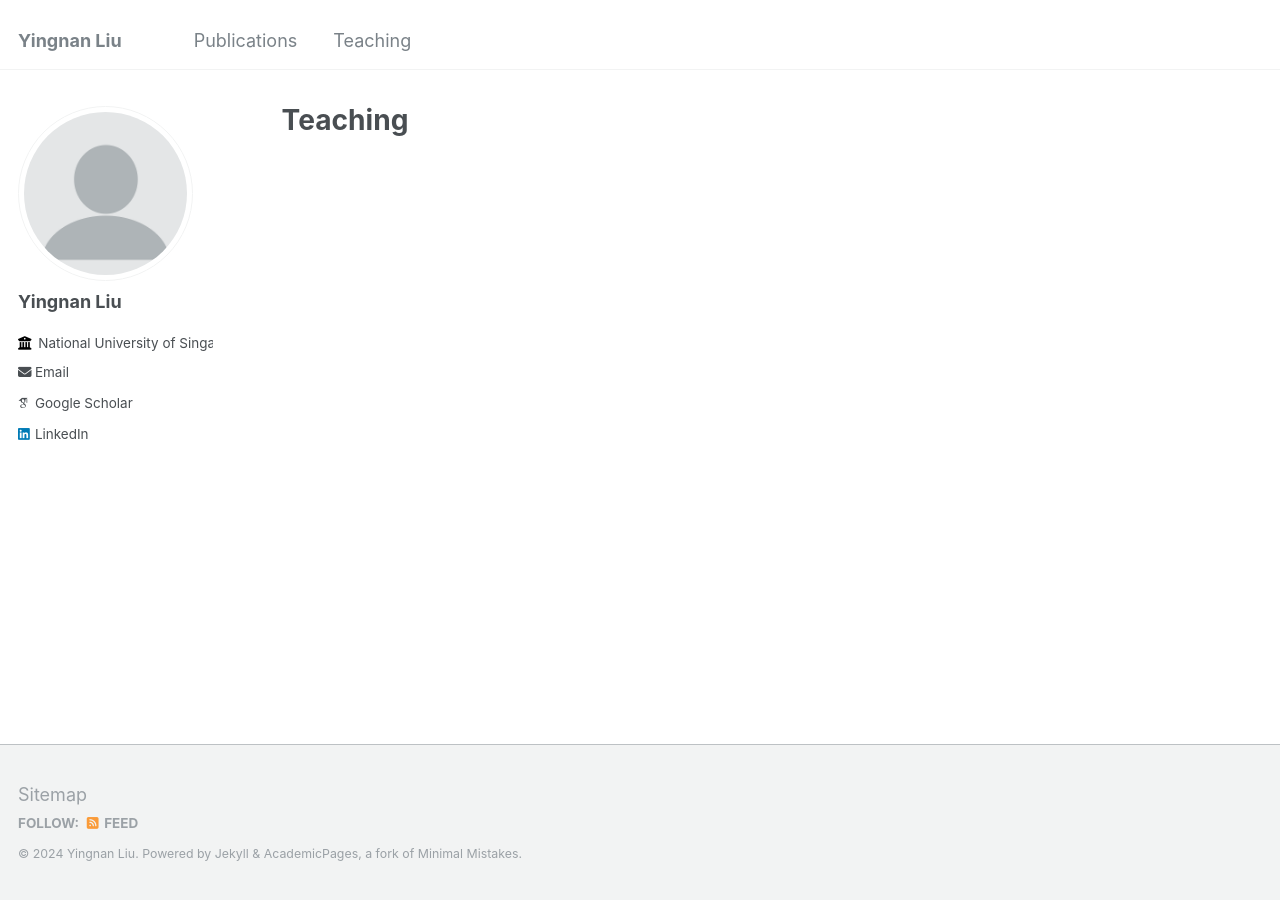
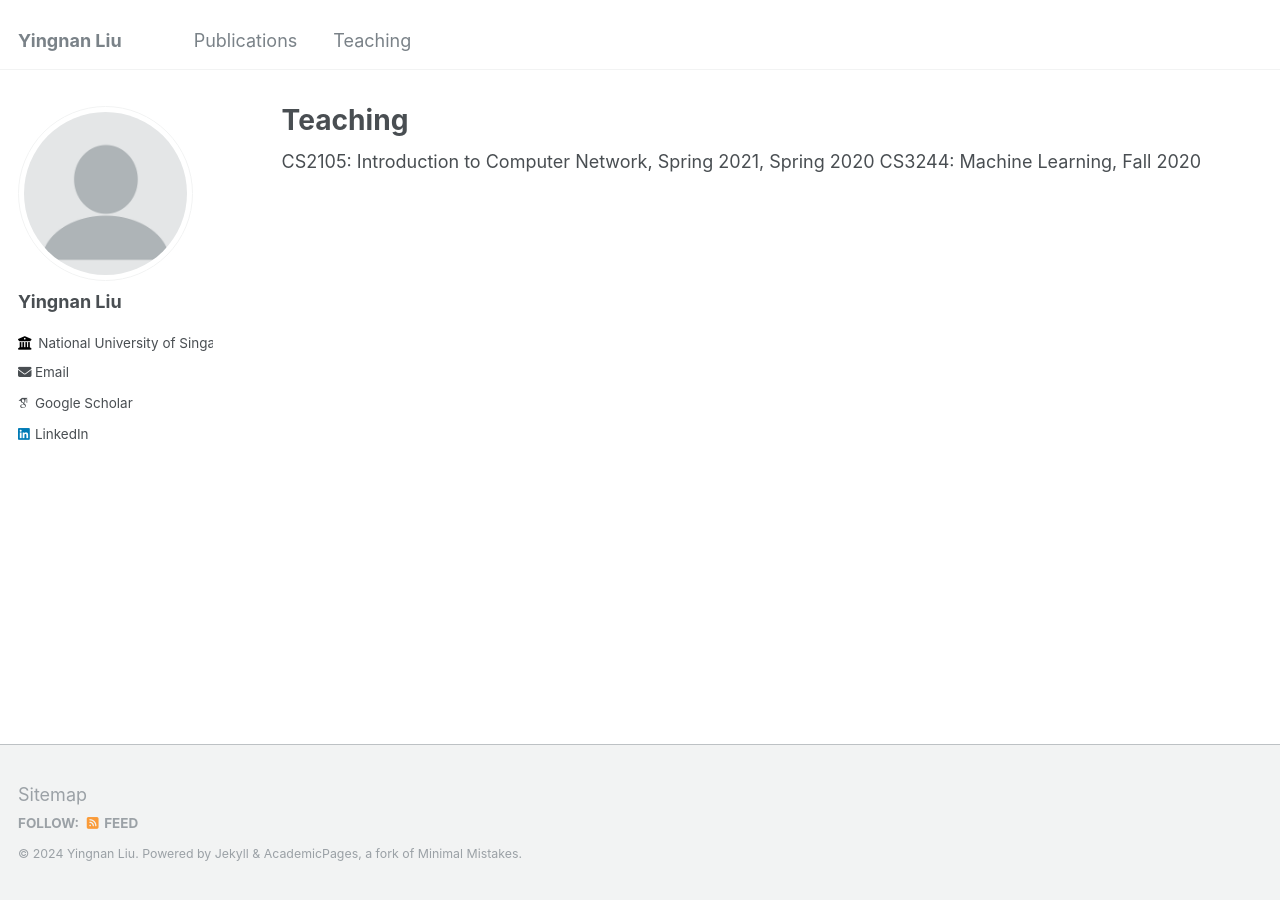
Before and after one commit to NancyQuris/nancyquris.github.io, a Jekyll site: the page built from _pages/teaching.html, in a window 1280 px wide. Built offline with Jekyll 4.4.1, drawn with Linux system fonts in a browser that asks for light colours; some web fonts are replaced.

Commit message:
Update teaching.html

```diff
--- a/_pages/teaching.html
+++ b/_pages/teaching.html
@@ -10,3 +10,7 @@ author_profile: true
 {% for post in site.teaching reversed %}
   {% include archive-single.html %}
 {% endfor %}
+
+CS2105: Introduction to Computer Network, Spring 2021, Spring 2020
+
+CS3244: Machine Learning, Fall 2020
```
